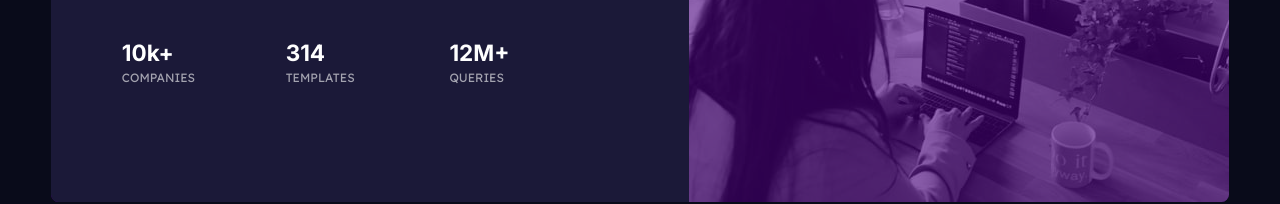
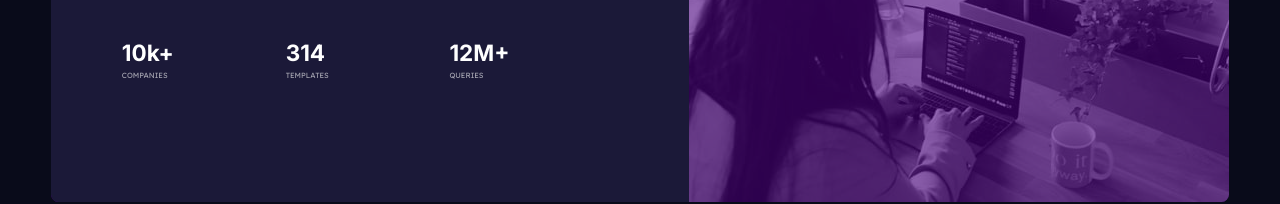
Before and after one commit to genuinestalwart/Stats-Preview-Card-Component, a plain HTML site: page index.html in a window 1280 px wide. Shown: the part 346-550 px from the top of the page. Drawn offline with Linux system fonts and the light colour scheme.

Commit message:
Update style.css

```diff
--- a/style.css
+++ b/style.css
@@ -57,7 +57,7 @@ h2 {
 }
 li > div {
     color: hsla(0, 0%, 100%, 0.6);
-    font: .8em 'Lexend Deca', sans-serif;
+    font: .5em 'Lexend Deca', sans-serif;
 }
 
 /* Level 3 */
```
